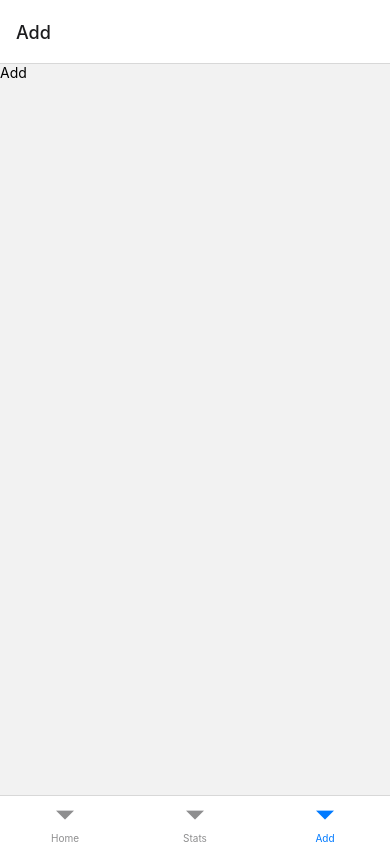
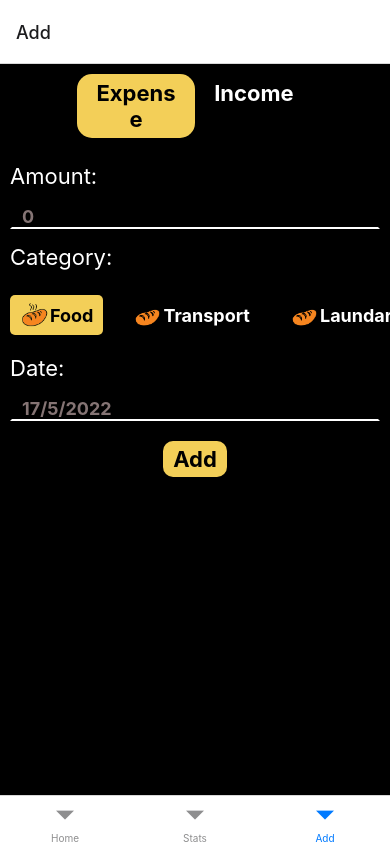
Before and after one commit to Akash-Raj-ST/Expense, a React Native app: screen /Add in a window 390 px wide. Built offline with nearby package versions, Linux system fonts and the light colour scheme.

Commit message:
static expense done

```diff
--- /dev/null
+++ b/Components/Button.js
@@ -0,0 +1,30 @@
+import { View, Text, StyleSheet, TouchableOpacity } from 'react-native'
+import React from 'react'
+
+export default function Button(props) {
+  return (
+    <TouchableOpacity
+        style={styles.button}
+        onPress={()=>{props.onClick()}}
+        >
+      <Text style={styles.buttonText}>{props.text}</Text>
+    </TouchableOpacity>
+  )
+}
+
+const styles = StyleSheet.create({
+    button:{
+        borderRadius:10,
+        backgroundColor:"#F3CF58",
+        alignSelf:"center",
+        paddingHorizontal:10,
+        paddingVertical:5,
+        marginVertical:10
+    },
+    buttonText:{
+        color:"black",
+        fontWeight:"bold",
+        fontSize:22,
+        textAlign:"center",
+    }
+})
--- /dev/null
+++ b/Components/Input.js
@@ -0,0 +1,31 @@
+import {View,Text, TextInput } from 'react-native'
+
+export default function Input(props){
+    return(
+        <View style={{marginVertical:5}}>
+            <Text
+                style={{
+                    color:"white",
+                    fontSize:22,
+                    padding:10,
+                    marginBottom:5
+                }}
+            >{props.placeholder}</Text>
+            <TextInput
+                style={{
+                    borderWidth:2,
+                    marginHorizontal:10,
+                    paddingHorizontal:10,
+                    fontWeight:'bold',
+                    fontSize:18,
+                    backgroundColor:'black',
+                    color:"#857474",
+                    borderBottomColor:"white"
+                }}
+                value={props.attValue.toString()}
+                onChangeText={(value)=>props.setValue(value)}
+                keyboardType={props.type}
+            />
+        </View>
+    )
+}
--- /dev/null
+++ b/Components/Tab.js
@@ -0,0 +1,26 @@
+import { View, Text, TouchableOpacity } from 'react-native'
+import React from 'react'
+
+export default function Tab(props){
+    return(
+        <TouchableOpacity
+            style={{
+                backgroundColor:props.text===props.currentTab?"#F3CF58":"black",
+                paddingHorizontal:16,
+                paddingVertical: 6,
+                borderRadius:15,
+                width:"50%",
+            }}
+
+            onPress={()=>props.setCurrentTab(props.text)}
+        >
+            <Text style={{
+                    color:props.text===props.currentTab?"black":"white",
+                    fontWeight:"bold",
+                    fontSize:22,
+                    textAlign:"center"
+                }}
+            >{props.text}</Text>
+        </TouchableOpacity>
+    );
+}
--- a/Screen/Add.js
+++ b/Screen/Add.js
@@ -1,12 +1,189 @@
-import { StyleSheet, Text, View } from 'react-native'
-import React from 'react'
+import { StyleSheet, Text, View, ScrollView, TouchableOpacity, Image } from 'react-native'
+import React,{useState} from 'react'
+
+import Tab from '../Components/Tab';
+import Input from '../Components/Input';
+
+import DateTimePicker from '@react-native-community/datetimepicker';
+import Button from '../Components/Button';
 
 export default function Add() {
-  return (
-    <View>
-      <Text>Add</Text>
-    </View>
-  )
+
+  	const [currentTab,setCurrentTab] = useState("Expense");
+
+  	return (
+    	<View
+      		style={{
+        		backgroundColor:"black",
+        		flex:1,
+      		}}
+    	>
+
+
+            <View
+                style={{
+                    flexDirection:"row",
+                    alignSelf:"center",
+					padding:10,
+                }}
+            >
+                <Tab text="Expense" currentTab={currentTab} setCurrentTab={setCurrentTab}/>
+                <Tab text="Income" currentTab={currentTab} setCurrentTab={setCurrentTab}/>
+            </View>
+
+			{currentTab=="Expense"? <Expense/>:<Income/>}
+
+    	</View>
+  	)
 }
 
-const styles = StyleSheet.create({})
+function Expense(){
+	const [categoryType,setCategoryType] = useState("Food");
+	const [date,setDate] = useState(new Date());
+	const [amount,setAmount] = useState(0);
+
+	const handleSubmit = ()=>{
+		console.log("Adding item");
+		console.log(categoryType);
+		console.log(date);
+		console.log(amount);
+	}
+   	return(
+		<View>
+			<View>
+				<Input attValue={amount} setValue={setAmount} placeholder="Amount: " type="number-pad"/>
+			</View>
+			<View>
+				<Text style={stylesTwo.label}>Category:</Text>
+				<Category categoryType={categoryType} setCategoryType={setCategoryType}/>
+			</View>
+			<View>
+				<Text style={stylesTwo.label}>Date:</Text>
+				<DateInput date={date} setDate={setDate}/>
+			</View>
+			<Button text="Add" onClick={handleSubmit}/>
+		</View>
+   	)
+}
+
+function Income(){
+	return(
+		<Text style={{color:"white"}}>Income</Text>
+	)
+}
+
+function Category(props){
+	const categories = [
+		{
+			type:"Food",
+			logo:require("../assets/images/food.png"),
+		},
+		{
+			type:"Transport",
+			logo:require("../assets/images/food.png"),
+		},
+		{
+			type:"Laundary",
+			logo:require("../assets/images/food.png"),
+		},
+		{
+			type:"Others",
+			logo:require("../assets/images/food.png"),
+		}
+	]
+
+	return(
+			<ScrollView horizontal>
+
+				{categories.map((category,index)=>(
+					<TouchableOpacity
+						key={index}
+						style={styles(category.type,props.categoryType).category}
+						onPress={()=>{props.setCategoryType(category.type)}}
+					>
+						<Image source={category.logo} style={{width:30,height:30}}/>
+						<Text style={styles(category.type,props.categoryType).categoryText}>{category.type}</Text>
+					</TouchableOpacity>
+				))}
+			</ScrollView>
+
+	)
+}
+
+function DateInput({date,setDate}){
+
+    const [openDate,setOpenDate] = useState(false);
+
+    return(
+        <TouchableOpacity
+            style={stylesTwo.date}
+            activeOpacity={0.8}
+            onPress={()=>{
+                setOpenDate(true);
+            }}
+        >
+            <Text style={{fontWeight:'bold',fontSize:18,color:"#857474"}}>{date.getDate()}/{date.getMonth()+1}/{date.getFullYear()}</Text>
+           {openDate && <DateTimeModal mode='date' setOpen={setOpenDate} value={date} setValue={setDate}/>}
+        </TouchableOpacity>
+    )
+}
+
+
+function DateTimeModal(props){
+    return(
+       <DateTimePicker
+          	//testID="dateTimePicker"
+          	value={props.value}
+          	mode={props.mode}
+          	is24Hour={true}
+          	display="spinner"
+          	onChange={(event,date)=>{
+                props.setOpen(false);
+				props.setValue(date)
+				console.log(date)
+                // if(value.nativeEvent.timestamp){
+                //     var ans=new Date(Date.parse(value.nativeEvent.timestamp));
+                //     props.setValue(ans)
+				// 	console.log(ans);
+                // }
+            }}
+			maximumDate={new Date()}
+			themeVariant="dark"
+        />
+    )
+}
+
+
+const styles =(category,choice)=>StyleSheet.create({
+	category:{
+		paddingHorizontal:10,
+		paddingVertical:5,
+		borderRadius:5,
+		backgroundColor:category===choice?"#F3CF58":"black",
+		margin:10,
+		flexDirection:"row",
+		alignItems:"center"
+	},
+	categoryText:{
+		color:"white",
+		fontSize:18,
+		color:category===choice?"black":"white",
+		fontWeight:"bold"
+	}
+})
+
+const stylesTwo = StyleSheet.create({
+	label:{
+		color:"white",
+		fontSize:22,
+		padding:10,
+		marginBottom:5
+	},
+	date:{
+		marginBottom:10,
+		borderBottomColor:"white",
+		borderWidth:2,
+		marginHorizontal:10,
+         paddingHorizontal:10,
+	}
+})
--- a/package.json
+++ b/package.json
@@ -16,7 +16,8 @@
     "react": "17.0.2",
     "react-dom": "17.0.2",
     "react-native": "0.68.2",
-    "react-native-web": "0.17.7"
+    "react-native-web": "0.17.7",
+    "@react-native-community/datetimepicker": "6.1.2"
   },
   "devDependencies": {
     "@babel/core": "^7.12.9"
```
Also changed, not shown: assets/images/food.png (added), 1 other file (tests, documents, lock files or other folders).
